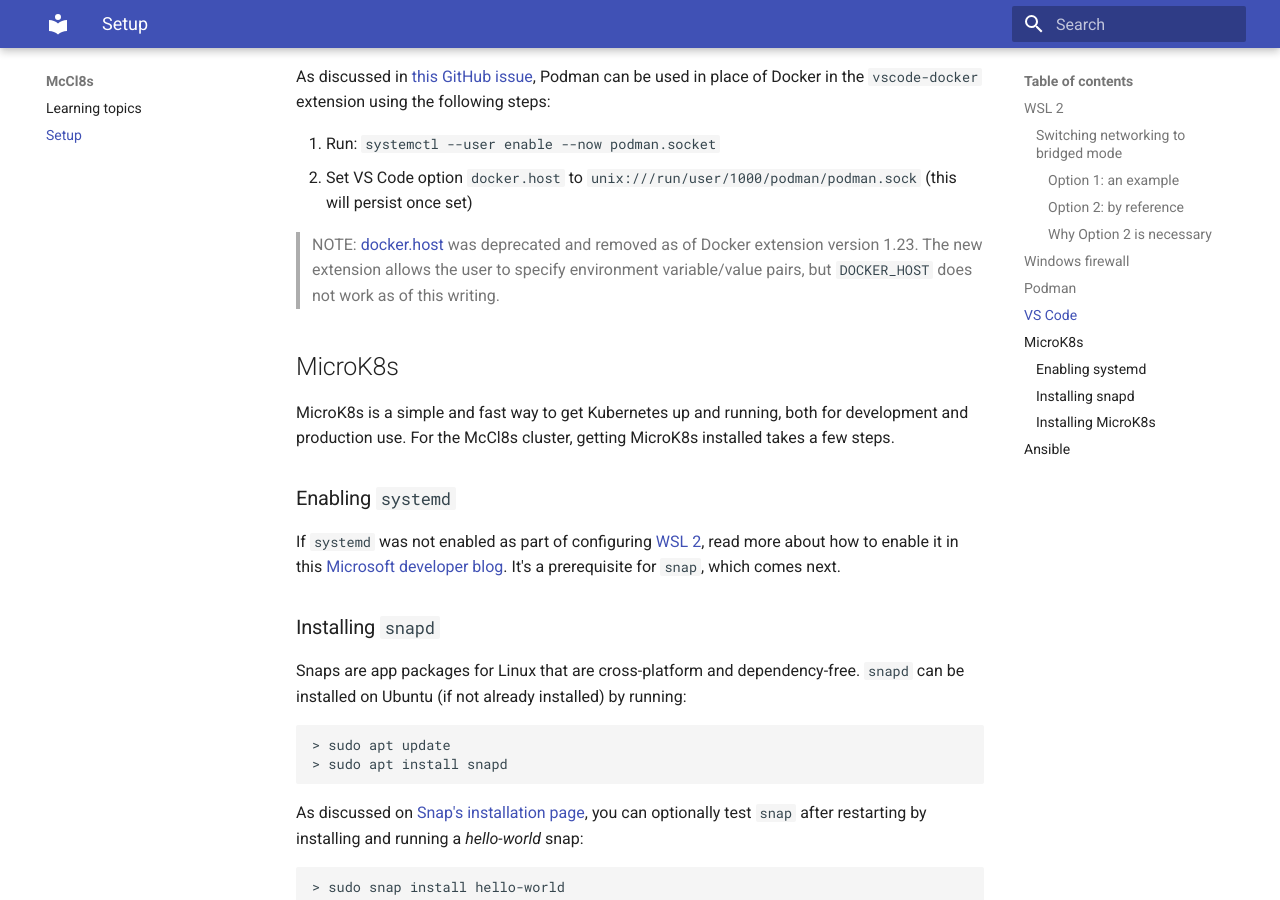
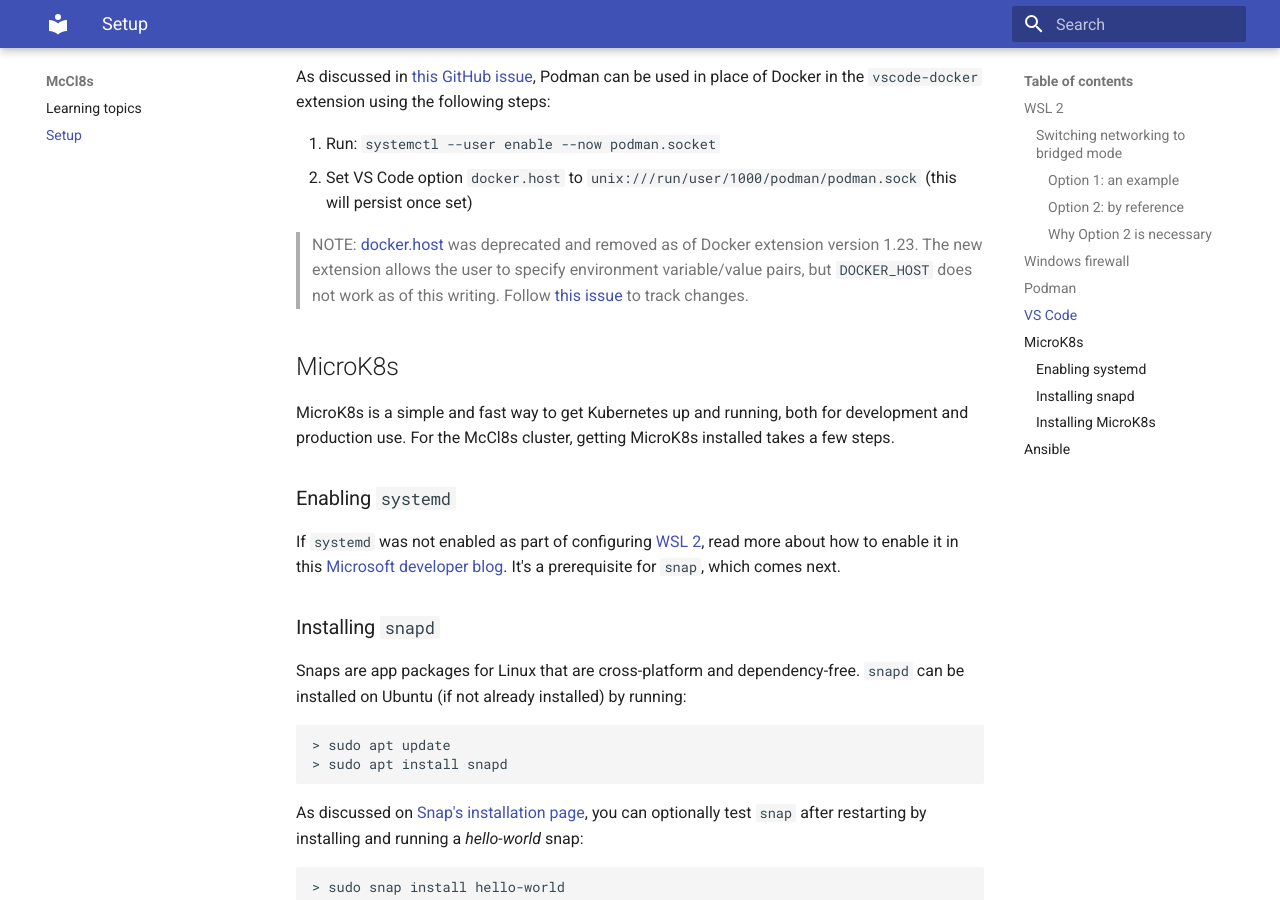
Before and after one commit to McClunatic/k8s-learning, an MkDocs documentation site: the page built from docs/setup.md, in a window 1280 px wide and 900 px high, scrolled down 2451 px. Built offline with MkDocs 1.6.1 and Material for MkDocs 9.7.7, drawn with Linux system fonts in a browser that asks for light colours.

Commit message:
Reference Docker Podman issue in setup

```diff
--- a/docs/setup.md
+++ b/docs/setup.md
@@ -122,7 +122,9 @@
 > NOTE: [docker.host](https://github.com/microsoft/vscode-docker/issues/3539)
 > was deprecated and removed as of Docker extension version 1.23. The new
 > extension allows the user to specify environment variable/value pairs, but
-> `DOCKER_HOST` does not work as of this writing.
+> `DOCKER_HOST` does not work as of this writing. Follow
+> [this issue](https://github.com/microsoft/vscode-docker/issues/3766) to
+> track changes.
 
 ## MicroK8s
 
```
